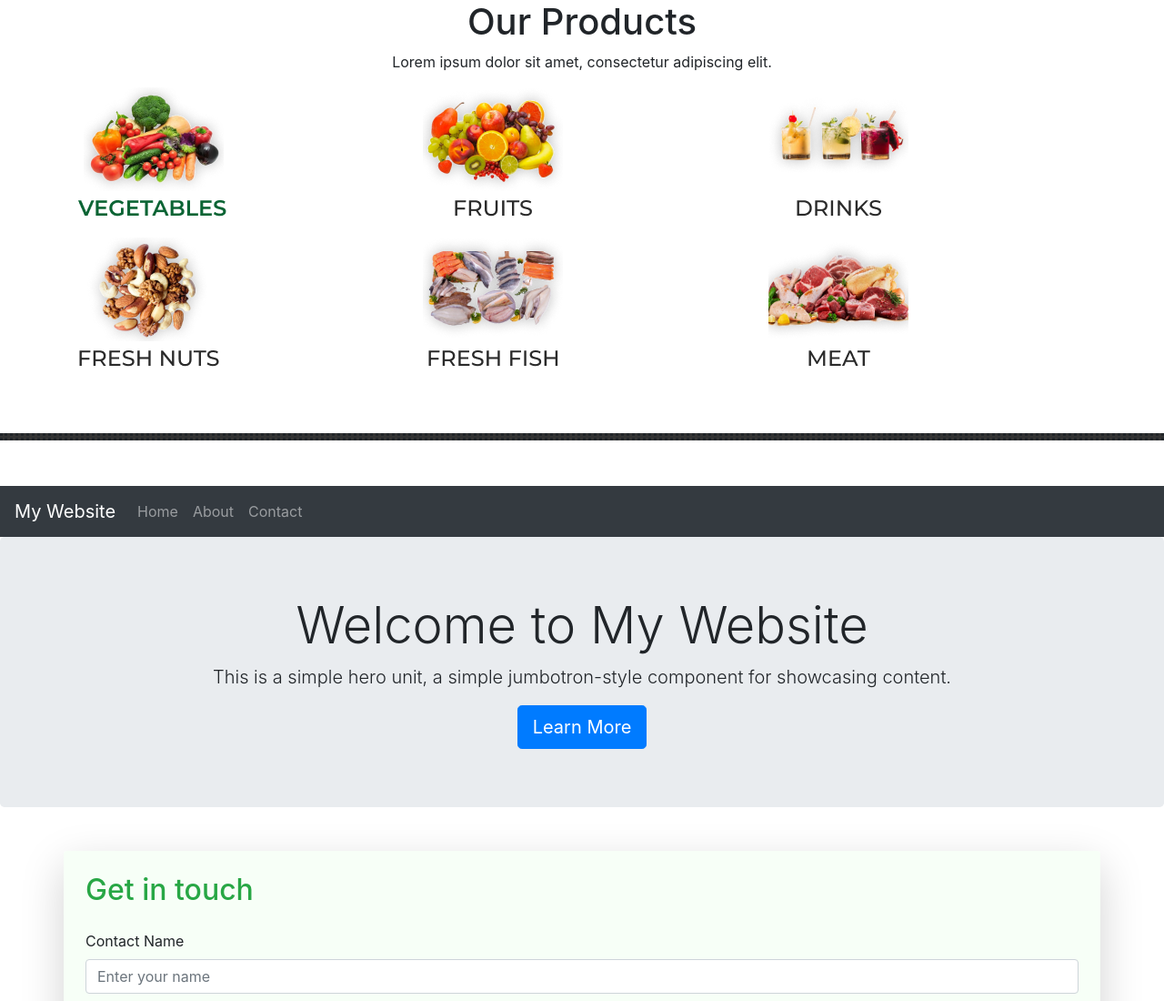
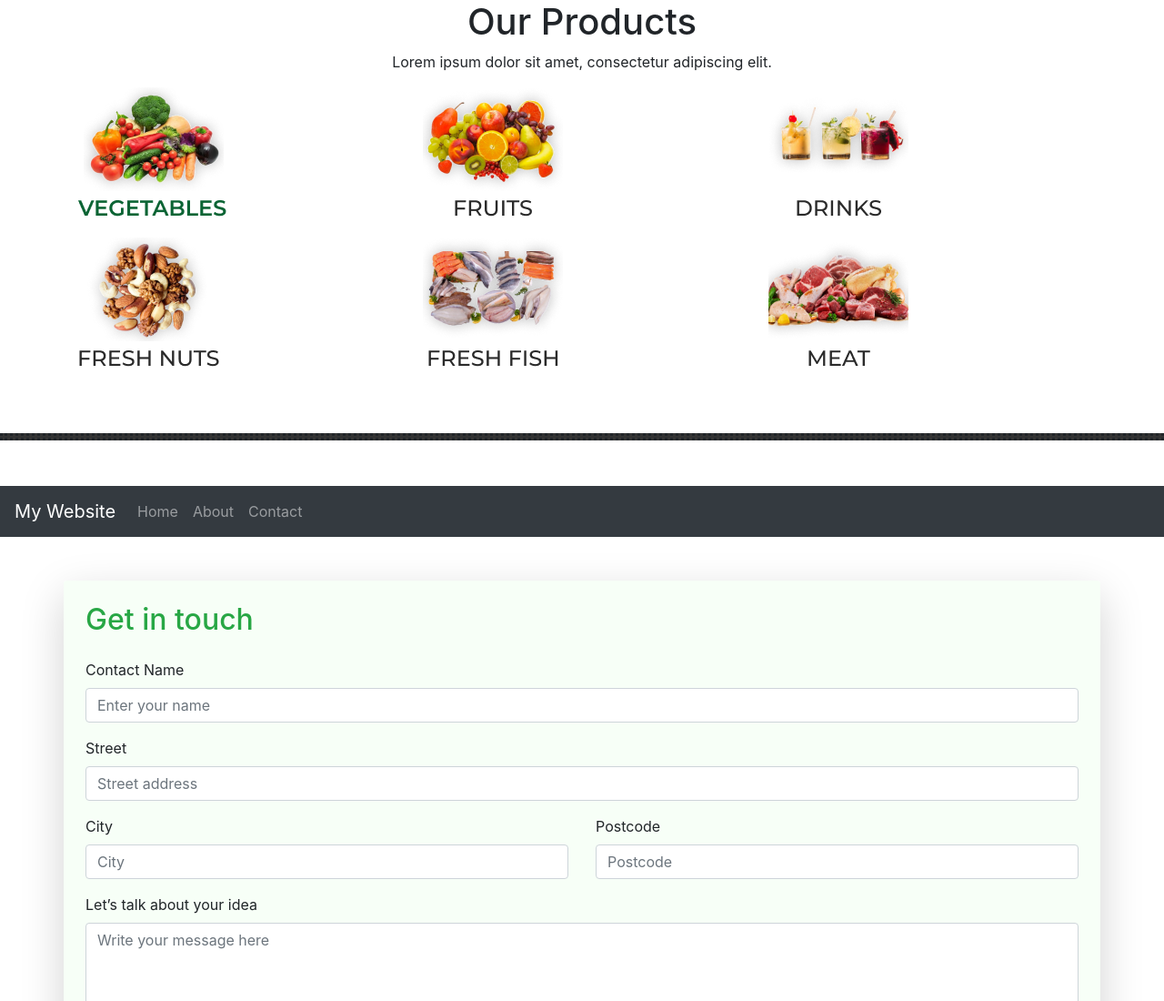
Before and after one commit to sondoansda/11_241IS19A03_Bootstrap, a plain HTML site: page index.html in a window 1280 px wide. Shown: the top 1100 px of the page at 91% size. Drawn offline with nearby package versions, Linux system fonts and the light colour scheme.

Commit message:
Update index.html

```diff
--- a/index.html
+++ b/index.html
@@ -79,11 +79,6 @@
             </ul>
         </div>
     </nav>
- <div class="jumbotron text-center">
-        <h1 class="display-4">Welcome to My Website</h1>
-        <p class="lead">This is a simple hero unit, a simple jumbotron-style component for showcasing content.</p>
-        <a href="#" class="btn btn-primary btn-lg">Learn More</a>
-    </div>
 <section class="container mt-5">
     <div class="contact-section row shadow-lg rounded overflow-hidden">
         <div class="contact-form col-12 p-4" style="background-color: #f7fff7;">
```
